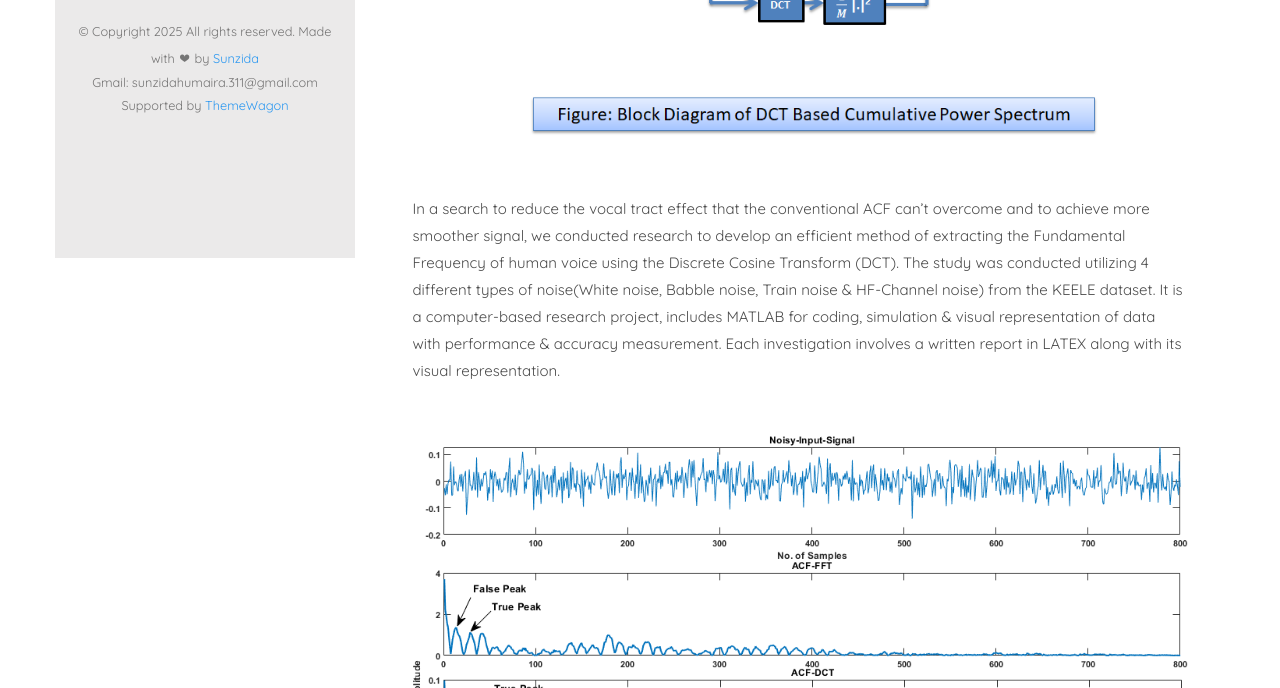
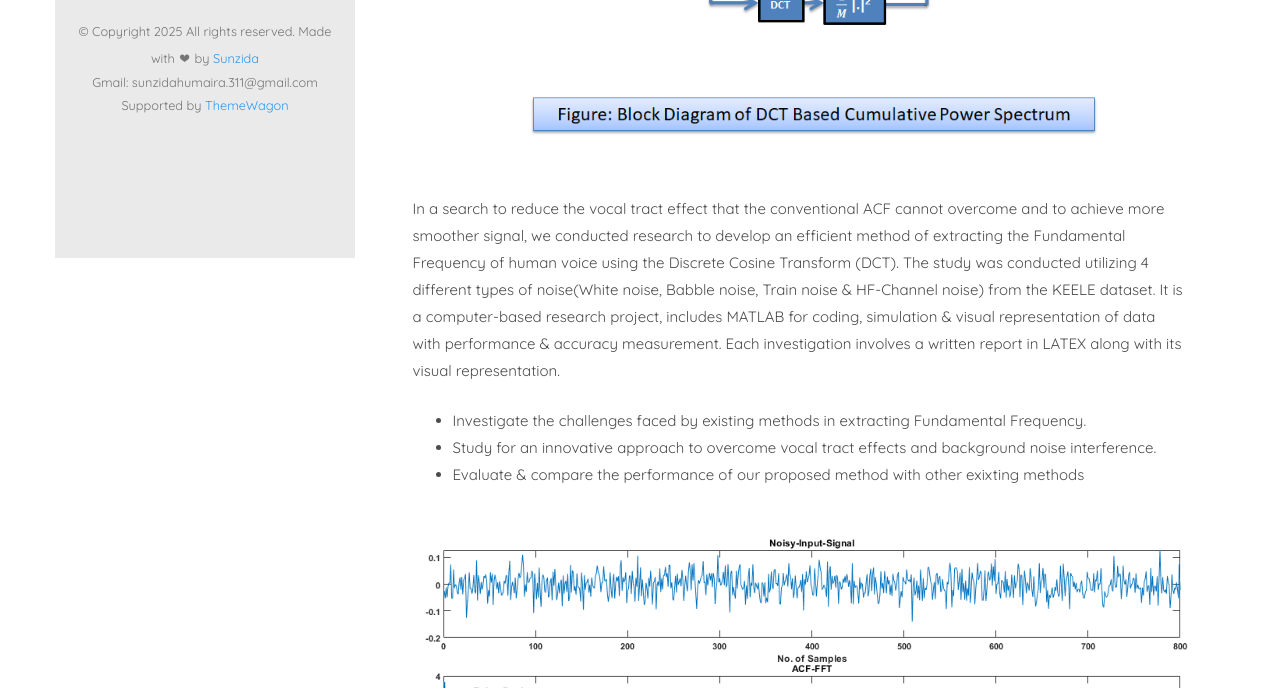
Before and after one commit to sunzida311/sunzida311.github.io, a plain HTML site: page thesis.html in a window 1280 px wide. Shown: the part 542-1230 px from the top of the page. Drawn offline with nearby package versions, Linux system fonts and the light colour scheme; files whose address does not match are found by name; a web font is replaced by a local one.

Commit message:
Update thesis.html

```diff
--- a/thesis.html
+++ b/thesis.html
@@ -107,9 +107,14 @@
 									<h4>Supervised By: Dr. Md.Saifur Rahman, Associate Professor, Comilla University</h4>
 									<a href="#" class="blog-img"><img src="images/diagram.png" class="img-responsive" alt="Diagram"></a>
 									<p>
-									In a search to reduce the vocal tract effect that the conventional ACF can’t overcome and to achieve more smoother signal, we conducted research to develop an efficient method of extracting the
+									In a search to reduce the vocal tract effect that the conventional ACF cannot overcome and to achieve more smoother signal, we conducted research to develop an efficient method of extracting the
 									Fundamental Frequency of human voice using the Discrete Cosine Transform (DCT). The study was conducted utilizing 4 different types of noise(White noise, Babble noise, Train noise & HF-Channel noise)
 									from the KEELE dataset. It is a computer-based research project, includes MATLAB for coding, simulation & visual representation of data with performance & accuracy measurement. Each investigation involves a written report in LATEX along with its visual representation.
+									<ul>
+										<li>Investigate the challenges faced by existing methods in extracting Fundamental Frequency.</li>
+										<li>Study for an innovative approach to overcome vocal tract effects and background noise interference.</li>
+										<li>Evaluate & compare the performance of our proposed method with other exixting methods</li>
+									</ul>
 									</p><br>
 									<a href="#" class="blog-img"><img src="images/validationX.png" class="img-responsive" alt="validationX"></a>
 									<div class="desc">
```
